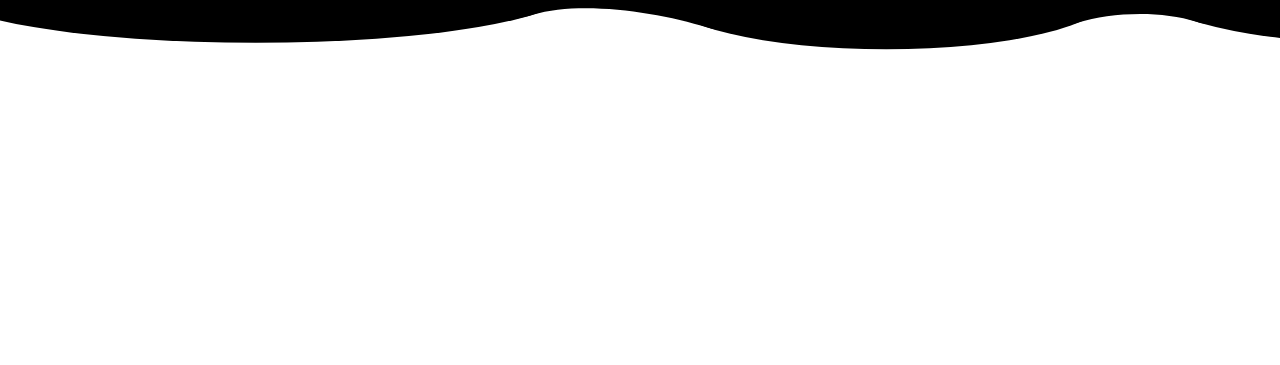
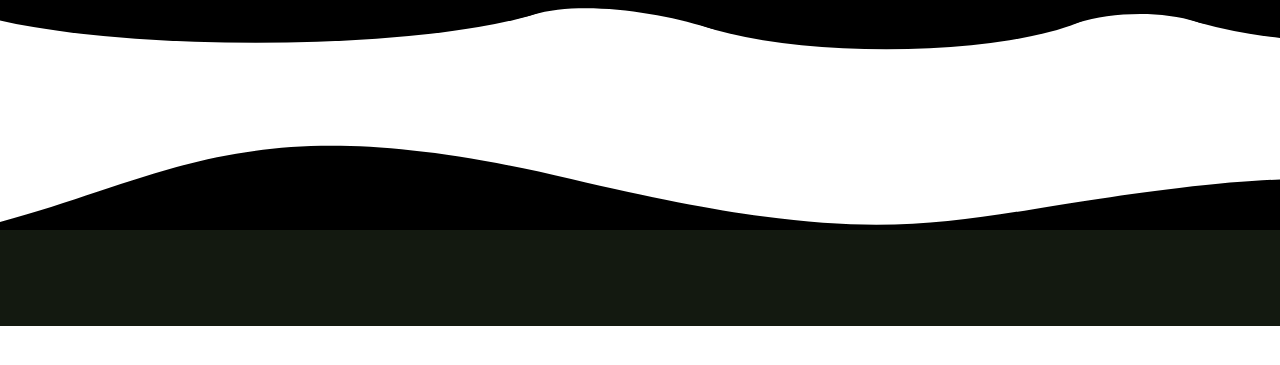
Before and after one commit to Fire-Owl/adrien-etienne, a PHP site: page /pages/index.php in a window 1280 px wide. Shown: the part 90-455 px from the top of the page. Run offline with PHP 8.4, Linux system fonts and the light colour scheme.

Commit message:
fin de journée

```diff
--- a/assets/styles/includes.css
+++ b/assets/styles/includes.css
@@ -1,4 +1,6 @@
-
+/*******************************
+********** HEADER *************
+*******************************/
 /* general */
 .navBar{
     background-color: #131910 !important;
@@ -9,7 +11,6 @@
     justify-content: flex-end;
     flex: 1;
 }
-
 /* button1 */
 a.navBar__button1{
     color:#ea7235 !important;
@@ -53,3 +54,13 @@ a.navBar__button1:hover{
 .navBar__waves{
     width:100%;
 }
+
+/*******************************
+********** FOOTER *************
+*******************************/
+
+.footerRectangle{
+    padding: 6rem;
+    padding-top: 0rem;
+    background-color: #131910;
+}
--- a/includes/footer.php
+++ b/includes/footer.php
@@ -1,4 +1,21 @@
+
+
+
+<div class="footer">
+  <img src="../assets/images/waves_footer.svg" alt="" class="navBar__waves">
+  <div class="footerRectangle">
+
+  </div>
+</div>
+
+
+
+
+
+
+
 <script src="https://cdn.jsdelivr.net/npm/bootstrap@5.0.0-beta3/dist/js/bootstrap.bundle.min.js" integrity="sha384-JEW9xMcG8R+pH31jmWH6WWP0WintQrMb4s7ZOdauHnUtxwoG2vI5DkLtS3qm9Ekf" crossorigin="anonymous"></script>
 <script src="../assets/scripts/main.js"></script>
 </body>
+
 </html>
```
Also changed, not shown: assets/images/waves_footer.svg (added).
